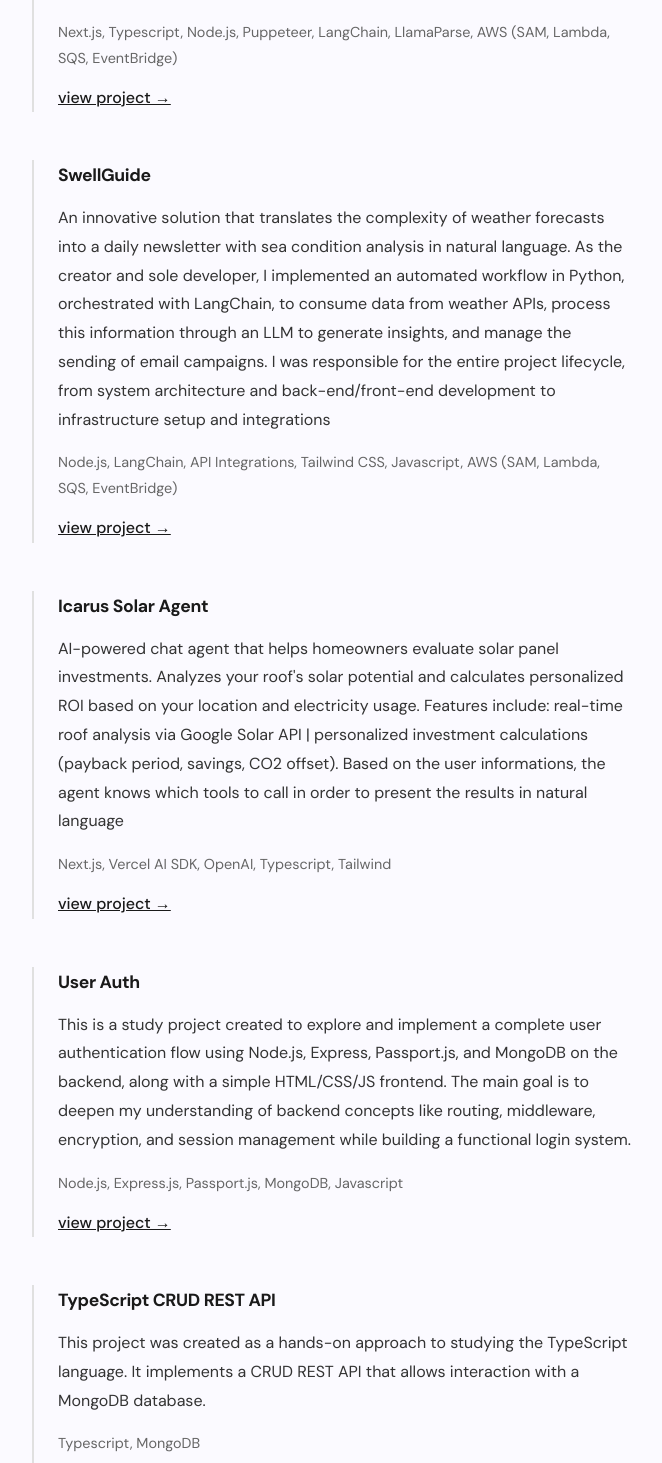
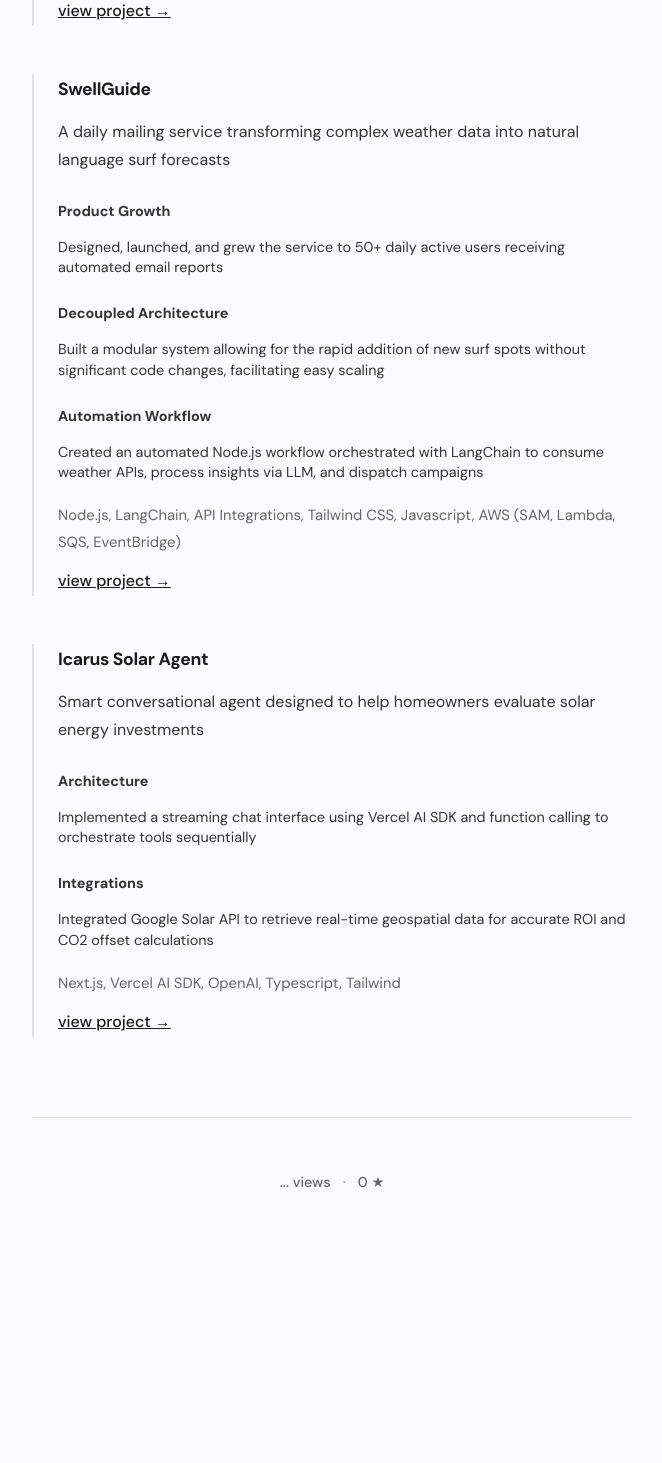
Before and after one commit to Icnneto/portfolio, a Next.js app: page /projects in a window 1280 px wide. Shown: the part 987-2450 px from the top of the page, without its empty margins (308-970 px from the left). After the commit the page ends 2263 px from the top, so only its background shows below. Built offline with nearby package versions, Linux system fonts and the light colour scheme; no server answers.

Commit message:
refact[projects]: decouple projects data to a separate component | include bullet points

```diff
--- a/app/(public)/projects/page.tsx
+++ b/app/(public)/projects/page.tsx
@@ -1,42 +1,6 @@
+import { projects } from "@/data/projects"
+
 export default function ProjectsPage() {
-  const projects = [
-    {
-      name: "Fomenta",
-      award: "Programa Nascer - FAPESC",
-      description: "An end-to-end SaaS platform for researchers to discover and access funding opportunities through AI-powered recommendations. As the sole full-stack developer, I architected and implemented both the data infrastructure and user-facing application. The backend leverages Puppeteer for automated web scraping, orchestrating a sophisticated LangChain pipeline where LLMs extract and validate data from HTML, while a second model summarizes grant PDFs (converted via LlamaParse). This feeds a scalable AWS microservices architecture deployed via SAM. The frontend is a production-ready Next.js 14+ application with App Router, featuring Stripe subscription management, Supabase authentication, and personalized AI recommendations powered by OpenAI/Gemini APIs. The platform implements layered architecture with clear separation of concerns, role-based access control (newsletter/premium/enterprise tiers), real-time payment webhooks, and is deployed on Cloudflare Pages with Edge Functions for global performance. Technologies include TypeScript, Tailwind CSS, PostgreSQL, and comprehensive type-safe data flows across the entire stack.",
-      tech: "Next.js, Typescript, Node.js, Puppeteer, LangChain, LlamaParse, AWS (SAM, Lambda, SQS, EventBridge)",
-      link: "https://fomenta.com.br"
-    },
-    {
-      name: "SwellGuide",
-      award: "",
-      description: "An innovative solution that translates the complexity of weather forecasts into a daily newsletter with sea condition analysis in natural language. As the creator and sole developer, I implemented an automated workflow in Python, orchestrated with LangChain, to consume data from weather APIs, process this information through an LLM to generate insights, and manage the sending of email campaigns. I was responsible for the entire project lifecycle, from system architecture and back-end/front-end development to infrastructure setup and integrations",
-      tech: "Node.js, LangChain, API Integrations, Tailwind CSS, Javascript, AWS (SAM, Lambda, SQS, EventBridge)",
-      link: "https://swellguide.com.br"
-    },
-    {
-      name: "Icarus Solar Agent",
-      award: "",
-      description: "AI-powered chat agent that helps homeowners evaluate solar panel investments. Analyzes your roof's solar potential and calculates personalized ROI based on your location and electricity usage. Features include: real-time roof analysis via Google Solar API | personalized investment calculations (payback period, savings, CO2 offset). Based on the user informations, the agent knows which tools to call in order to present the results in natural language",
-      tech: "Next.js, Vercel AI SDK, OpenAI, Typescript, Tailwind",
-      link: "https://solar-panel-agent.vercel.app/"
-    },
-    {
-      name: "User Auth",
-      award: "",
-      description: "This is a study project created to explore and implement a complete user authentication flow using Node.js, Express, Passport.js, and MongoDB on the backend, along with a simple HTML/CSS/JS frontend. The main goal is to deepen my understanding of backend concepts like routing, middleware, encryption, and session management while building a functional login system.",
-      tech: "Node.js, Express.js, Passport.js, MongoDB, Javascript",
-      link: "https://github.com/Icnneto/passportNodejs_auth"
-    },
-    {
-      name: "TypeScript CRUD REST API",
-      award: "",
-      description: "This project was created as a hands-on approach to studying the TypeScript language. It implements a CRUD REST API that allows interaction with a MongoDB database.",
-      tech: "Typescript, MongoDB",
-      link: "https://github.com/Icnneto/typescript_api_study"
-    }
-  ]
-
   return (
     <div className="section">
       <h2 className="section-heading">Selected Work</h2>
@@ -47,6 +11,16 @@ export default function ProjectsPage() {
             <h3 className="project-name">{project.name}</h3>
             {project.award && <p className="project-tech">{project.award}</p>}
             <p className="body-text">{project.description}</p>
+            {project.bullets?.map((bullet, index) => (
+
+              <ul key={index} className="project-bullets">
+                <li>
+                  <p className="project-bullets-title">{bullet.title}</p>
+                  <p className="project-bullets-description">{bullet.description}</p>
+                </li>
+              </ul>
+
+            ))}
             <p className="project-tech">{project.tech}</p>
             <a href={project.link} target="_blank" rel="noopener noreferrer" className="text-link">
               view project →
--- a/app/globals.css
+++ b/app/globals.css
@@ -36,7 +36,12 @@ body {
   transition: background-color 0.3s ease, color 0.3s ease;
 }
 
-h1, h2, h3, h4, h5, h6 {
+h1,
+h2,
+h3,
+h4,
+h5,
+h6 {
   font-family: var(--font-archivo), -apple-system, BlinkMacSystemFont, sans-serif;
   font-weight: 700;
   letter-spacing: -0.02em;
@@ -166,6 +171,7 @@ h1, h2, h3, h4, h5, h6 {
     opacity: 0;
     transform: translateY(10px);
   }
+
   to {
     opacity: 1;
     transform: translateY(0);
@@ -246,12 +252,36 @@ h1, h2, h3, h4, h5, h6 {
   letter-spacing: -0.02em;
 }
 
+.project-bullets {
+  flex-direction: column;
+  gap: 24px;
+  margin-bottom: 24px;
+}
+
+.project-bullets-title {
+  font-family: var(--font-dm-sans), sans-serif;
+  font-size: 0.9rem;
+  line-height: 1.8;
+  margin-bottom: 12px;
+  color: var(--text-secondary);
+  font-weight: 600;
+}
+
+.project-bullets-description {
+  font-family: var(--font-dm-sans), sans-serif;
+  font-size: 0.9rem;
+  line-height: 1.4;
+  margin-bottom: 24px;
+  color: var(--text-secondary);
+  font-weight: 400
+}
+
 .project-tech {
   font-family: var(--font-dm-sans), sans-serif;
-  font-size: 0.9rem;
+  font-size: 0.925rem;
   color: var(--text-muted);
   margin-bottom: 12px;
-  margin-top: -8px;
+  margin-top: -4px;
   font-weight: 400;
 }
 
--- /dev/null
+++ b/data/projects.ts
@@ -0,0 +1,51 @@
+export interface ProjectBullet {
+  title: string
+  description: string
+}
+
+export interface Project {
+  name: string
+  award: string
+  description: string
+  bullets: ProjectBullet[]
+  tech: string
+  link: string
+}
+
+export const projects: Project[] = [
+  {
+    name: "Fomenta",
+    award: "Programa Nascer - FAPESC",
+    description: "An end-to-end SaaS platform for researchers to discover and access funding opportunities through AI-powered recommendations.",
+    bullets: [
+      { title: "Scalable Data Infrastructure", description: "Engineered a scraping pipeline monitoring 45+ funding institutions, orchestrating LLMs to extract and validate data from HTML and PDF sources" },
+      { title: "AI Engineering", description: "Implemented a secure LangChain pipeline with guardrails and rate limiting to ensure reliability and cost control" },
+      { title: "Production Features", description: "Built role-based access control, Stripe subscription management, and real-time payment webhooks, ensuring a complete commercial lifecycle" },
+    ],
+    tech: "Next.js, Typescript, Node.js, Puppeteer, LangChain, LlamaParse, AWS (SAM, Lambda, SQS, EventBridge)",
+    link: "https://fomenta.com.br"
+  },
+  {
+    name: "SwellGuide",
+    award: "",
+    description: "A daily mailing service transforming complex weather data into natural language surf forecasts",
+    bullets: [
+      { title: "Product Growth", description: "Designed, launched, and grew the service to 50+ daily active users receiving automated email reports" },
+      { title: "Decoupled Architecture", description: "Built a modular system allowing for the rapid addition of new surf spots without significant code changes, facilitating easy scaling" },
+      { title: "Automation Workflow", description: "Created an automated Node.js workflow orchestrated with LangChain to consume weather APIs, process insights via LLM, and dispatch campaigns" },
+    ],
+    tech: "Node.js, LangChain, API Integrations, Tailwind CSS, Javascript, AWS (SAM, Lambda, SQS, EventBridge)",
+    link: "https://swellguide.com.br"
+  },
+  {
+    name: "Icarus Solar Agent",
+    award: "",
+    description: "Smart conversational agent designed to help homeowners evaluate solar energy investments",
+    bullets: [
+      { title: "Architecture", description: "Implemented a streaming chat interface using Vercel AI SDK and function calling to orchestrate tools sequentially" },
+      { title: "Integrations", description: "Integrated Google Solar API to retrieve real-time geospatial data for accurate ROI and CO2 offset calculations" },
+    ],
+    tech: "Next.js, Vercel AI SDK, OpenAI, Typescript, Tailwind",
+    link: "https://solar-panel-agent.vercel.app/"
+  },
+]
```
